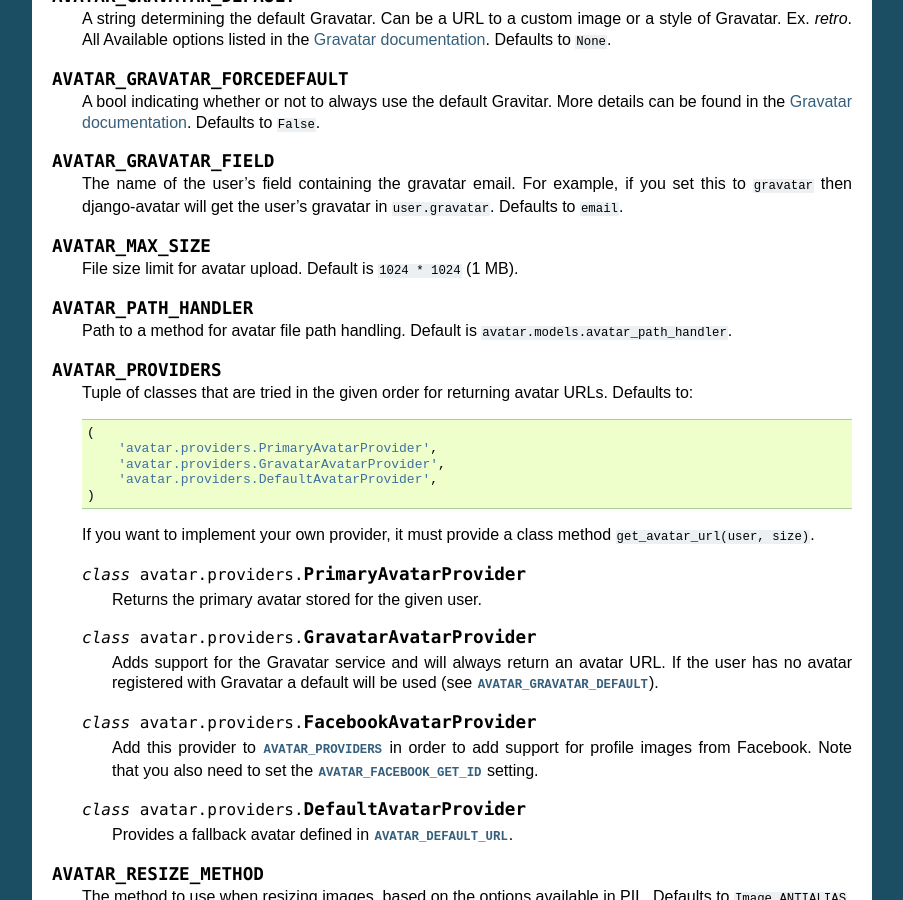
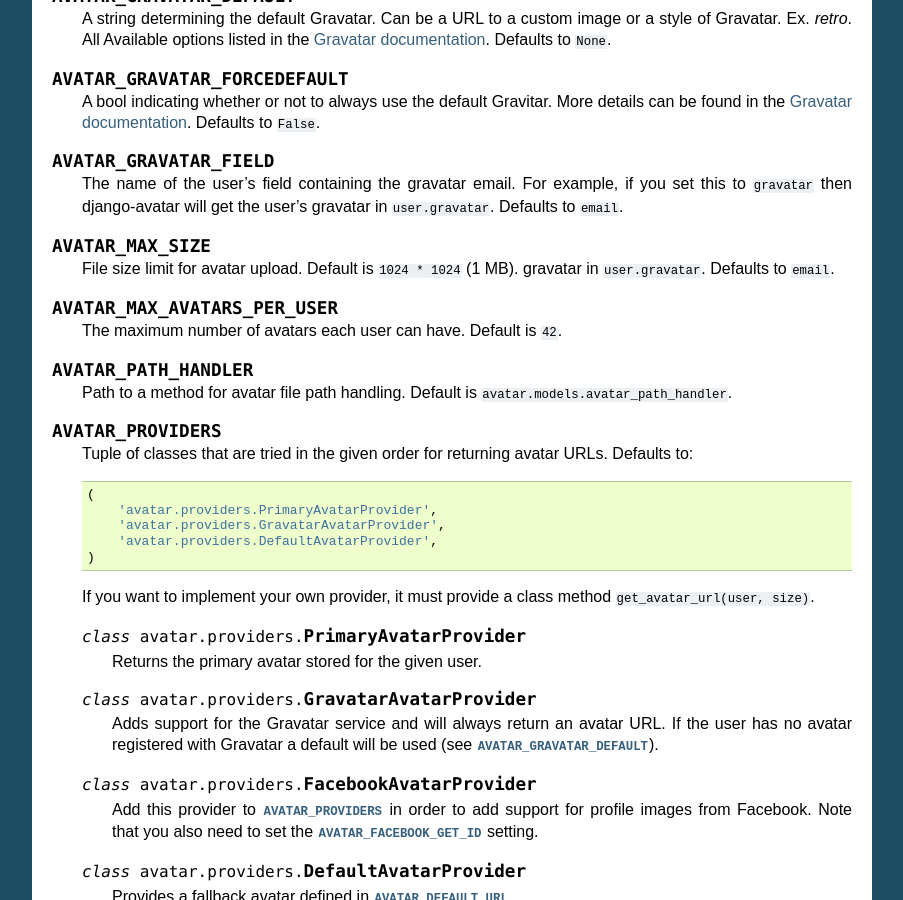
Before and after one commit to jazzband/django-avatar, a Sphinx documentation site: the page built from docs/index.txt, in a window 1280 px wide and 900 px high, scrolled down 2337 px. Shown: the whole window, without its empty margins (198-1101 px from the left). Built offline with Sphinx 7.4.7, drawn with Linux system fonts in a browser that asks for light colours; some of the changed text lies outside the part shown.

Commit message:
Document AVATAR_MAX_AVATARS_PER_USER

```diff
--- a/docs/index.txt
+++ b/docs/index.txt
@@ -156,6 +156,11 @@
 .. py:data:: AVATAR_MAX_SIZE
 
     File size limit for avatar upload. Default is ``1024 * 1024`` (1 MB).
+    gravatar in ``user.gravatar``. Defaults to ``email``.
+
+.. py:data:: AVATAR_MAX_AVATARS_PER_USER
+
+    The maximum number of avatars each user can have. Default is ``42``.
 
 .. py:data:: AVATAR_PATH_HANDLER
 
```
